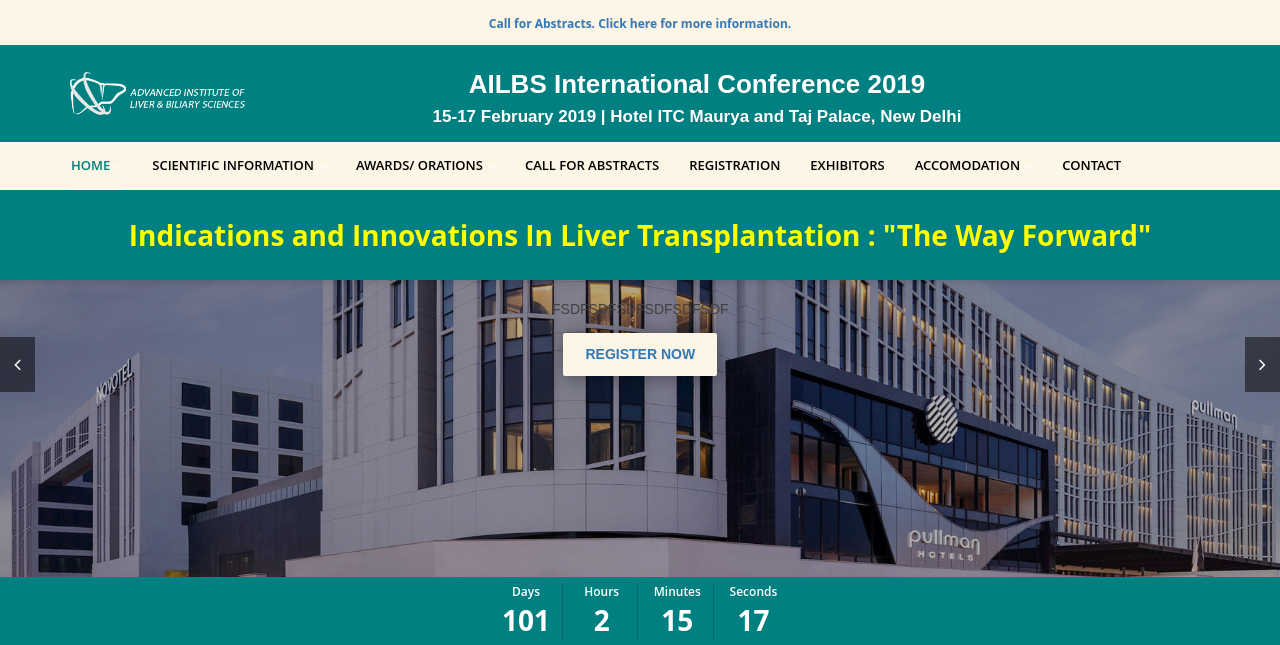
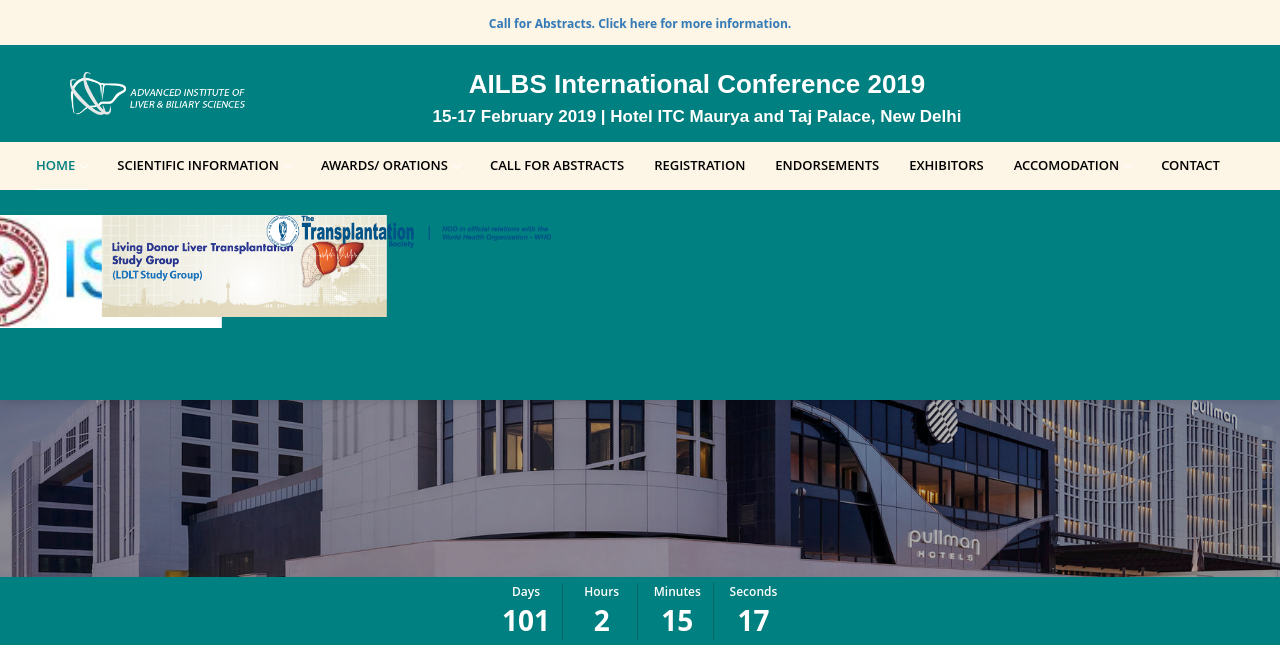
Before and after one commit to dotslash227/ailbs-website, a Django app: page / in a window 1280 px wide; the page is wider, and only the part inside the window is pictured. Shown: the top 645 px of that part. Run offline with Django 3.2, Linux system fonts and the light colour scheme; data comes from the database, SQL or seed files in the repository; data that the repository does not hold is empty; some libraries are stand-ins or nearby versions.

Commit message:
sponsors

```diff
--- a/static/css/custom.css
+++ b/static/css/custom.css
@@ -8,6 +8,25 @@
     font-weight: bolder;
 }
 
+.marquee{
+    animation: marquee 5s linear infinite;
+
+}
+
+.marquee span:hover {
+    animation-play-state: paused
+}
+
+/* Make it move */
+@keyframes marquee {
+    0%   { transform: translate(0, 0); }
+    100% { transform: translate(-100%, 0); }
+}
+
+.marquee-image{
+    max-height:100px;
+}
+
 .conf-image{
     margin-top: -110px;
 }
--- a/templates/header.html
+++ b/templates/header.html
@@ -27,7 +27,7 @@
                         <div class="nav-toggle"></div>
                     </div>
 
-                    <div class="nav-menus-wrapper">
+                    <div class="nav-menus-wrapper" style="width:120%; margin-left:-35px;">
                         <ul class="nav-menu">
                             <li class="active">
                                 <a href="{% url "web:index" %}">HOME</a>
@@ -63,6 +63,7 @@
                             <li>
                                 <a href="{% url "registration:index" %}" target="_blank">REGISTRATION</a>
                             </li>
+                            <li><a href="/pages/endorsements/">ENDORSEMENTS</a></li>
                             <li><a href="/pages/exhibitors/">EXHIBITORS</a></li>
                             <li>
                                 <a href="#">ACCOMODATION</a>
@@ -71,7 +72,6 @@
                                     <li><a href="/pages/in-and-around">In and Around</a></li>
                                 </ul>
                             </li>
-                            <!-- <li><a href="contact-us.html">Event Manager</a></li> -->
                             <li><a href="{% url "web:contact" %}">Contact</a></li>
                         </ul>
                     </div>
@@ -80,9 +80,24 @@
             </div>
         </div>
         <div class="container theme-title">
-            <div class="row">
-                <div class="col-md-12">
+            <div class="row marquee">
+                <div class="col-md-3">
                     Indications and Innovations In Liver Transplantation : "The Way Forward"
+                </div>
+                <div class="col-md-3" style="margin-right:-350px;">
+                    <img src="{% static "sponsors/fortis.jpg" %}" class="img-responsive" style="max-width:100px;" />
+                </div>
+                <div class="col-md-3" style="margin-right:-350px;">
+                    <img src="{% static "sponsors/ilts.png" %}" class="img-responsive" style="max-width:100px;" />
+                </div>
+                <div class="col-md-3" style="margin-right:-150px;">
+                    <img src="{% static "sponsors/isot.jpg" %}" class="img-responsive" style="max-width:300px;" />
+                </div>
+                <div class="col-md-3" style="margin-right:-150px;">
+                    <img src="{% static "sponsors/ldltsg.jpg" %}" class="img-responsive" style="max-width:300px;" />
+                </div>
+                <div class="col-md-3" style="margin-right:-350px;">
+                    <img src="{% static "sponsors/ttslogo.png" %}" class="img-responsive" style="max-width:300px;" />
                 </div>
             </div>
         </div>
```
Also changed, not shown: static/sponsors/fortis.jpg (added), static/sponsors/ilts.png (added), static/sponsors/isot.jpg (added), static/sponsors/ldltsg.jpg (added), static/sponsors/ttslogo.png (added).
